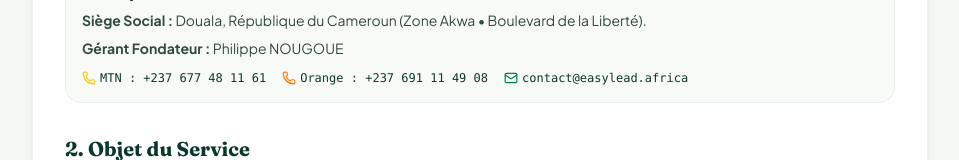
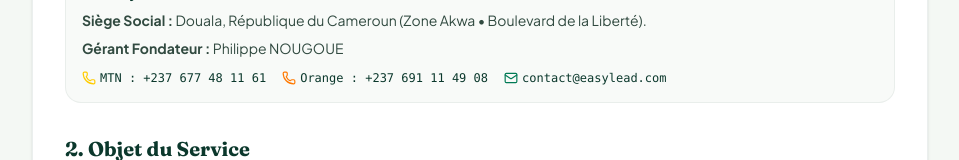
Before and after one commit to pnosaas-coder/EasyLead, a Next.js app: page /cgu in a window 1280 px wide. Shown: the part 424-584 px from the top of the page, without its empty margins (160-1119 px from the left). Built offline with nearby package versions, Linux system fonts and the light colour scheme.

Commit message:
chore(branding): update official contact email to contact@easylead.com

```diff
--- a/app/cgu/page.tsx
+++ b/app/cgu/page.tsx
@@ -58,7 +58,7 @@ export default function CGUPage() {
                 </span>
                 <span className="flex items-center gap-1 text-[#0b382c]">
                   <Mail className="w-3.5 h-3.5 text-emerald-700" />
-                  <span>contact@easylead.africa</span>
+                  <span>contact@easylead.com</span>
                 </span>
               </div>
             </div>
--- a/app/confidentialite/page.tsx
+++ b/app/confidentialite/page.tsx
@@ -105,7 +105,7 @@ export default function ConfidentialitePage() {
               </div>
               <div className="flex items-center gap-3 font-mono text-xs">
                 <a
-                  href="mailto:contact@easylead.africa?subject=Demande%20de%20retrait%20Opt-out"
+                  href="mailto:contact@easylead.com?subject=Demande%20de%20retrait%20Opt-out"
                   className="px-3.5 py-1.5 rounded-full bg-[#0b382c] text-white hover:bg-[#06241c] transition-colors font-bold"
                 >
                   Demande par Email
```
Also changed, not shown: 1 other file (tests, documents, lock files or other folders).
